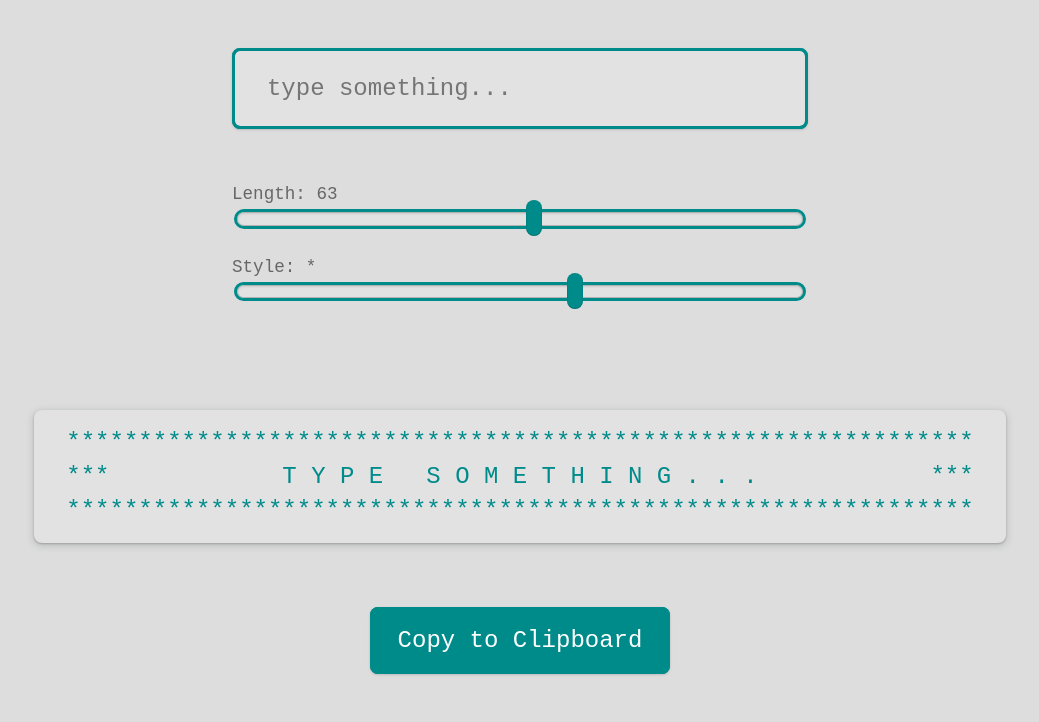
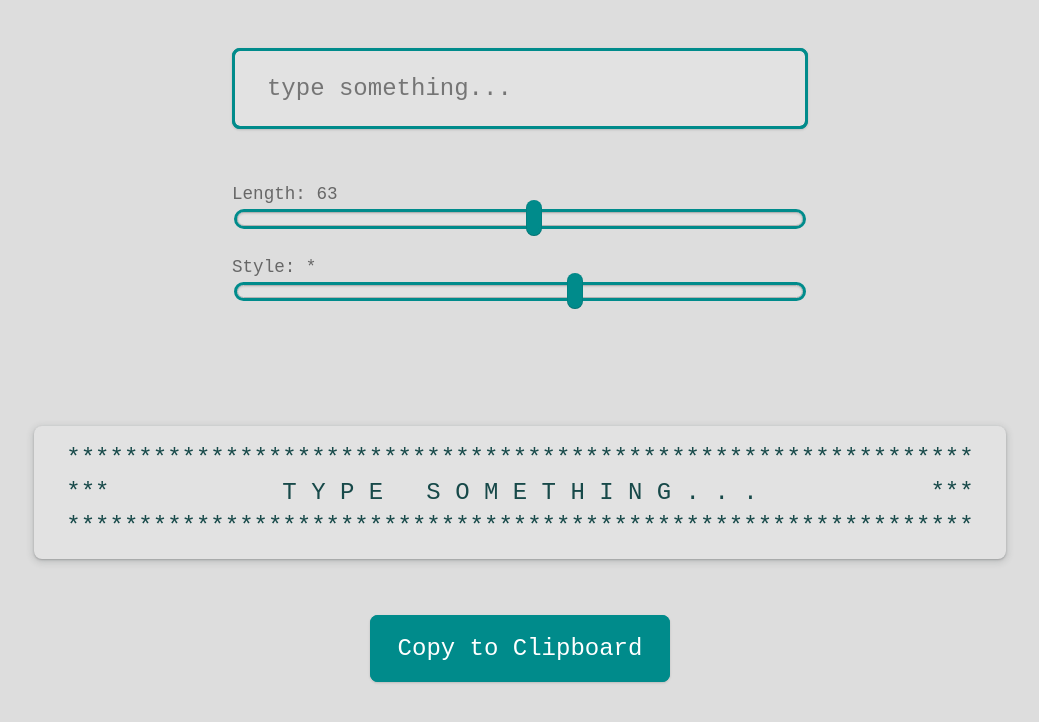
Before and after one commit to nitasn/nitasn.github.io, a plain HTML site: page h1-comments/index.html in a window 1280 px wide. Shown: the whole page, without its empty margins (120-1159 px from the left). Drawn offline with nearby package versions, Linux system fonts and the light colour scheme.

Commit message:
default pre.output + margin

```diff
--- a/h1-comments/index.html
+++ b/h1-comments/index.html
@@ -34,7 +34,7 @@
         </label>
       </div>
     </form>
-    <pre class="output"></pre>
+    <pre class="output">/------------------------------------------------------------------------<br>---                 T Y P E   S O M E T H I N G . . .                 ---<br>------------------------------------------------------------------------/</pre>
     <button type="submit" class="btn-copy">Copy to Clipboard</button>
 
     <!-- TODOs
--- a/h1-comments/style.css
+++ b/h1-comments/style.css
@@ -54,7 +54,7 @@ input[type="text"]:focus {
 .output {
   font-size: 1.5rem;
   line-height: 1.4;
-  margin-top: 4rem;
+  margin-top: 5rem;
   box-shadow: rgba(60, 64, 67, 0.3) 0px 1px 2px 0px, rgba(60, 64, 67, 0.15) 0px 2px 6px 2px;
   box-sizing: content-box;
   padding: 1rem 2rem;
@@ -64,6 +64,8 @@ input[type="text"]:focus {
   background-color: #eee;
   background-color: #e2e2e2;
   color: darkcyan;
+  color: rgb(5, 77, 77);
+  color: rgb(23 73 73);
 }
 
 .btn-copy {
@@ -87,7 +89,7 @@ input[type="text"]:focus {
 
   display: block;
   margin-inline: auto;
-  margin-top: 4rem;
+  margin-top: 3.5rem;
 }
 
 .btn-copy:focus {
```
